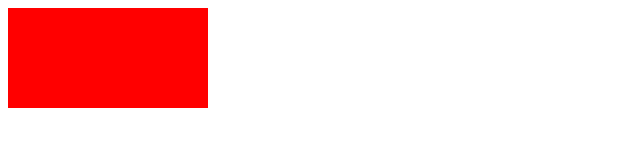
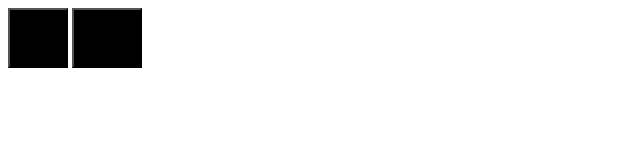
Before and after one commit to Valbertth08/estudos-sass, a plain HTML site: page index.html in a window 1280 px wide. Shown: the whole page, without its empty margins (0-640 px from the left). Drawn offline with Linux system fonts and the light colour scheme.

Commit message:
aula 2-variaveis

```diff
--- a/index.html
+++ b/index.html
@@ -5,11 +5,10 @@
     <meta name="viewport" content="width=
 , initial-scale=1.0">
 <link rel="stylesheet" href="/css/style.css">
-    <div class="quadrado">
 
-    </div>
 </head>
 <body>
-
+  <button class="btn1"></button>
+  <button class="btn2"></button>
 </body>
 </html>
--- a/sass/style.scss
+++ b/sass/style.scss
@@ -1,6 +1,13 @@
-.quadrado{
-    width: 200px;
-    height: 100px;
-    background-color: red;
-    border: 2px;
+$btn-color: black;
+
+.btn1{
+    width: 60px;
+    height: 60px;
+    background-color: $btn-color;
 }
+
+.btn2{
+    width: 70px;
+    height: 60px;
+    background-color: $btn-color;
+}
```
Also changed, not shown: css/style.css, 1 other file.
